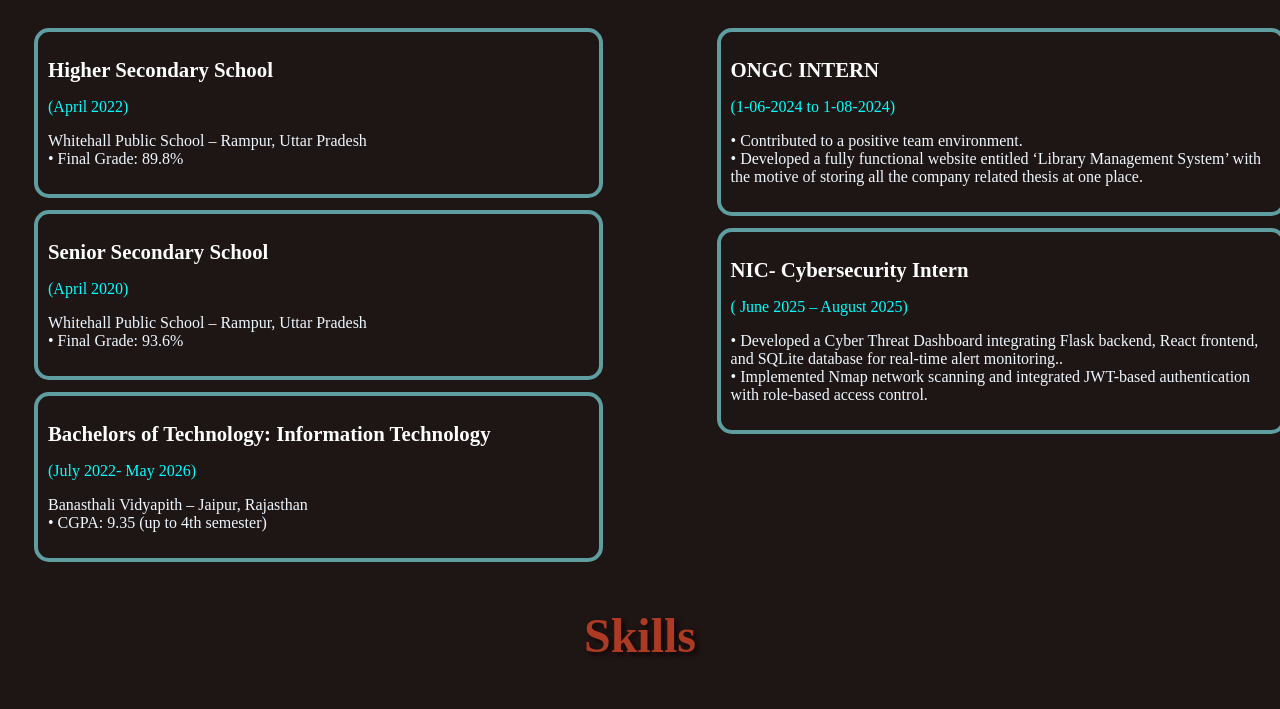
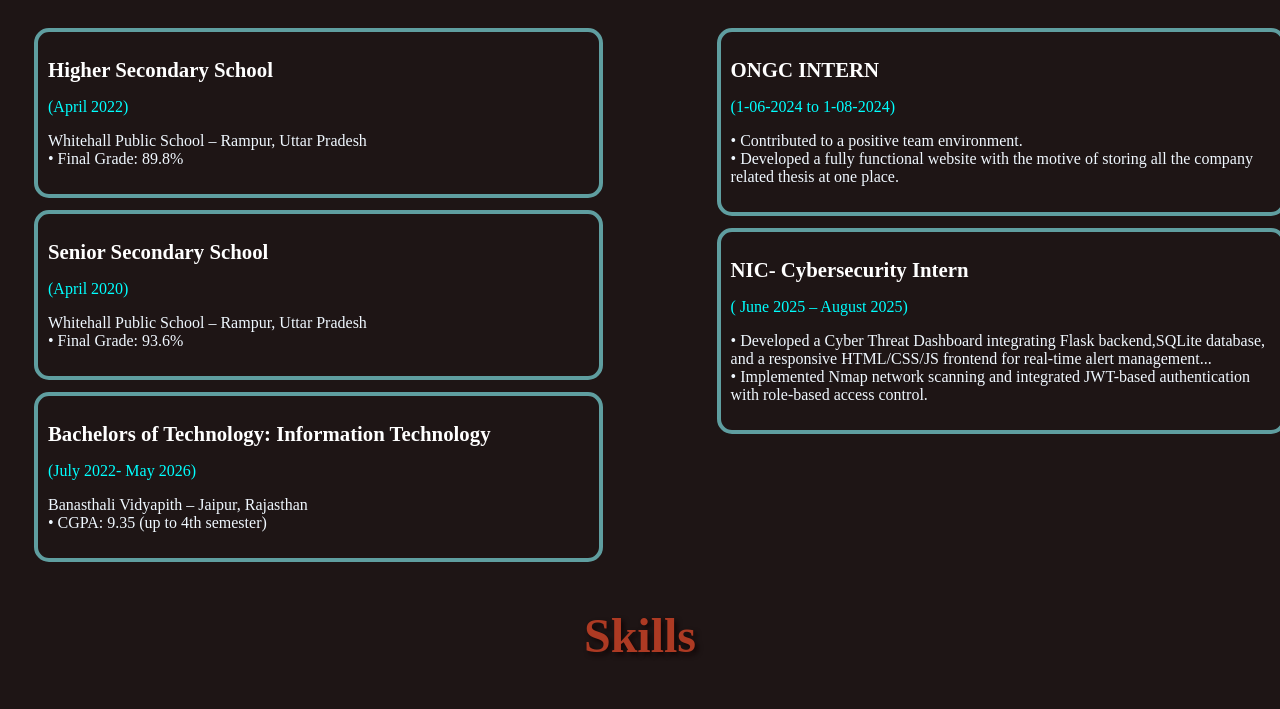
Before and after one commit to Aarohi005/Portfolio, a plain HTML site: page index.html in a window 1280 px wide. Shown: the part 860-1569 px from the top of the page. Drawn offline with nearby package versions, Linux system fonts and the light colour scheme.

Commit message:
uodates portfolio page ui

```diff
--- a/index.html
+++ b/index.html
@@ -70,8 +70,7 @@
                 <p id="st1">(1-06-2024 to 1-08-2024)</p>
                 <p>
                     • Contributed to a positive team environment.<br>
-                    • Developed a fully functional website entitled ‘Library
-                    Management System’ with the motive of storing all the
+                    • Developed a fully functional website with the motive of storing all the
                     company related thesis at one place.
 
                 </p>
@@ -80,8 +79,8 @@
                 <p><b>NIC- Cybersecurity Intern</b></p>
                 <p id="st1">( June 2025 – August 2025)</p>
                 <p>
-                    • Developed a Cyber Threat Dashboard integrating Flask backend, React frontend, and SQLite database
-                    for real-time alert monitoring..<br>
+                    • Developed a Cyber Threat Dashboard integrating Flask backend,SQLite database, and a
+                        responsive HTML/CSS/JS frontend for real-time alert management...<br>
                     • Implemented Nmap network scanning and integrated JWT-based authentication with role-based
                      access control.
 
```
